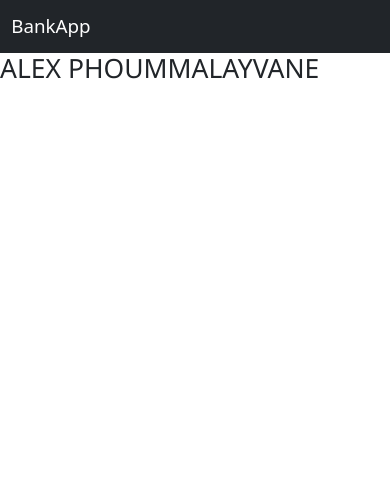
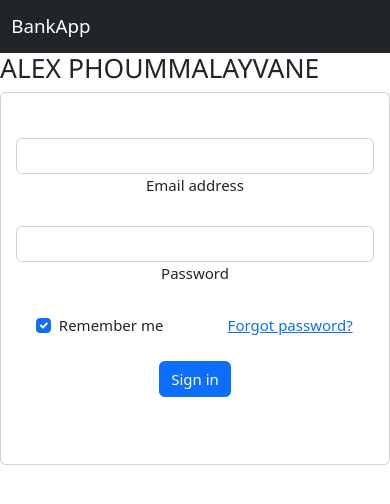
Before and after one commit to rdesai11/BankApp, a PHP site: page /CustomerSignup.php in a window 390 px wide. Shown: the top 504 px of the page. Run offline with PHP 8.4, Linux system fonts and the light colour scheme.

Commit message:
Add sign in landing page
made customersignup.php that takes user to page that asks for email and password.

```diff
--- a/CustomerSignup.php
+++ b/CustomerSignup.php
@@ -4,3 +4,71 @@ include 'header.php';
 
 
 <h1>ALEX PHOUMMALAYVANE</h1>
+
+<!-- Section: Design Block -->
+<section class=" text-center text-lg-start">
+  <style>
+    .rounded-t-5 {
+      border-top-left-radius: 0.5rem;
+      border-top-right-radius: 0.5rem;
+    }
+
+    @media (min-width: 992px) {
+      .rounded-tr-lg-0 {
+        border-top-right-radius: 0;
+      }
+
+      .rounded-bl-lg-5 {
+        border-bottom-left-radius: 0.5rem;
+      }
+    }
+  </style>
+  <div class="card mb-3">
+    <div class="row g-0 d-flex align-items-center">
+      <div class="col-lg-4 d-none d-lg-flex">
+        <img src="https://mdbootstrap.com/img/new/ecommerce/vertical/004.jpg" alt="Trendy Pants and Shoes"
+          class="w-100 rounded-t-5 rounded-tr-lg-0 rounded-bl-lg-5" />
+      </div>
+      <div class="col-lg-8">
+        <div class="card-body py-5 px-md-5">
+
+          <form>
+            <!-- Email input -->
+            <div class="form-outline mb-4">
+              <input type="email" id="form2Example1" class="form-control" />
+              <label class="form-label" for="form2Example1">Email address</label>
+            </div>
+
+            <!-- Password input -->
+            <div class="form-outline mb-4">
+              <input type="password" id="form2Example2" class="form-control" />
+              <label class="form-label" for="form2Example2">Password</label>
+            </div>
+
+            <!-- 2 column grid layout for inline styling -->
+            <div class="row mb-4">
+              <div class="col d-flex justify-content-center">
+                <!-- Checkbox -->
+                <div class="form-check">
+                  <input class="form-check-input" type="checkbox" value="" id="form2Example31" checked />
+                  <label class="form-check-label" for="form2Example31"> Remember me </label>
+                </div>
+              </div>
+
+              <div class="col">
+                <!-- Simple link -->
+                <a href="#!">Forgot password?</a>
+              </div>
+            </div>
+
+            <!-- Submit button -->
+            <button type="button" class="btn btn-primary btn-block mb-4">Sign in</button>
+
+          </form>
+
+        </div>
+      </div>
+    </div>
+  </div>
+</section>
+<!-- Section: Design Block -->
```
